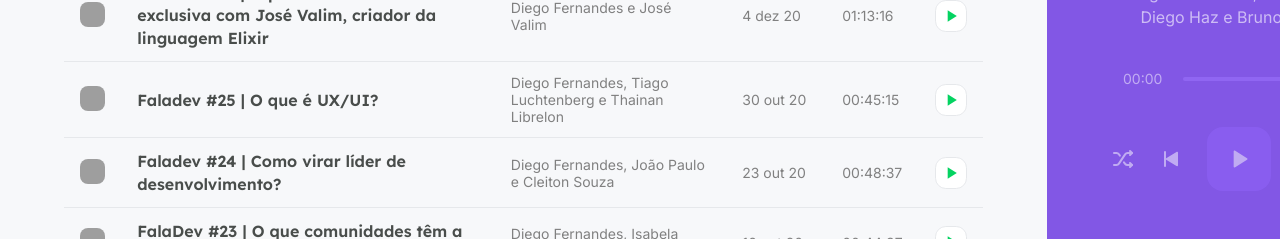
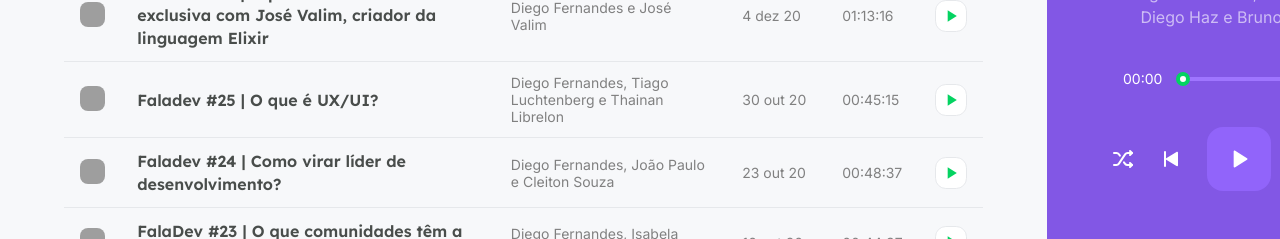
Before and after one commit to DanielOliveiraSouza/next-level-week-05, a Next.js app in the folder aulas/podcastr-next/: page / in a window 1280 px wide. Both pictures are taken after a click on the button 445 px from the left and 286 px from the top of the page. Shown: the part 561-800 px from the top of the page. Built offline with nearby package versions, Linux system fonts and the light colour scheme; data requests are answered from the project's data file; grey boxes are pictures that could not be loaded.

Commit message:
adiciona um slider no player

```diff
--- a/aulas/podcastr-next/package.json
+++ b/aulas/podcastr-next/package.json
@@ -12,6 +12,7 @@
     "axios": "^0.21.1",
     "date-fns": "^2.21.1",
     "next": "10.1.3",
+    "rc-slider": "^9.7.2",
     "react": "17.0.2",
     "react-dom": "17.0.2",
     "sass": "^1.32.11"
--- a/aulas/podcastr-next/src/components/Player/index.tsx
+++ b/aulas/podcastr-next/src/components/Player/index.tsx
@@ -1,7 +1,10 @@
 
 import { useContext } from 'react'
 import { PlayerContext } from '../contexts/PlayerContext'
-import Image from 'next/image';;
+import Image from 'next/image'
+import Slider from 'rc-slider';
+
+import 'rc-slider/assets/index.css';
 import styles from './styles.module.scss'
 
 export default function Player (){
@@ -34,12 +37,21 @@
           )
           }
 
-            <footer className={styles.empty}>
+            <footer className={ !episode? styles.empty : ''}>
 
                 <div className={styles.progress}>
                     <span>00:00</span>
                     <div className={styles.slider}>
-                        <div className={styles.emptySlider}/>
+                        {episode ? (
+                            <Slider
+                                trackStyle={{backgroundColor:'#04d361'}}
+                                railStyle={{backgroundColor:'#9f75ff' }}
+                                handleStyle={{borderColor:'#04d361',borderWidth:4}}
+                            />
+                        ) : (
+                            <div className={styles.emptySlider}/>
+                        ) }
+
                     </div>
                     <span>00:00</span>
 
```
Also changed, not shown: 1 other file (tests, documents, lock files or other folders).
